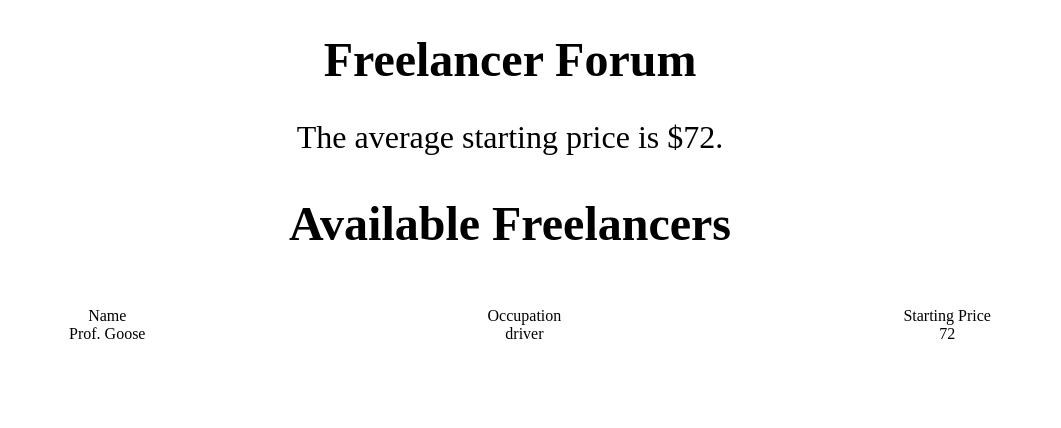
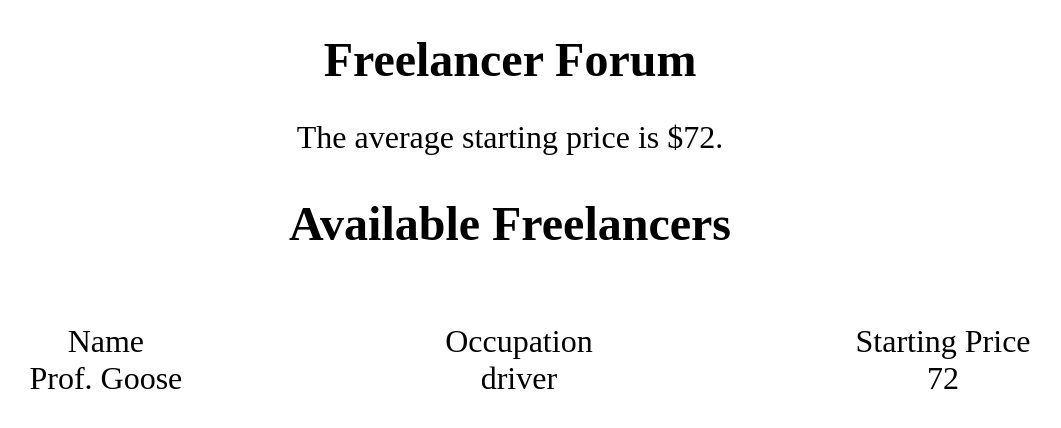
Before and after one commit to CodenamePianist/Unit2.FreelancerForum, a plain HTML site: page index.html in a window 1280 px wide. Shown: the whole page, without its empty margins (130-1191 px from the left). Drawn offline with Linux system fonts and the light colour scheme.

Commit message:
The changes in this commit will set the font size for the list elements.

```diff
--- a/index.css
+++ b/index.css
@@ -17,4 +17,5 @@ article {
 
 ul {
     list-style: none;
+    font-size: 2rem;
 }
--- a/index.html
+++ b/index.html
@@ -13,9 +13,9 @@
     <h2>Available Freelancers</h2>
 
     <article>
-        <ul id="name">Name</ul>
-        <ul id="occupation">Occupation</ul>
-        <ul id="startingPrice">Starting Price</ul>
+        <ul id="name" class="listName">Name</ul>
+        <ul id="occupation" class="listName">Occupation</ul>
+        <ul id="startingPrice" class="listName">Starting Price</ul>
     </article>
 </body>
 </html>
```
